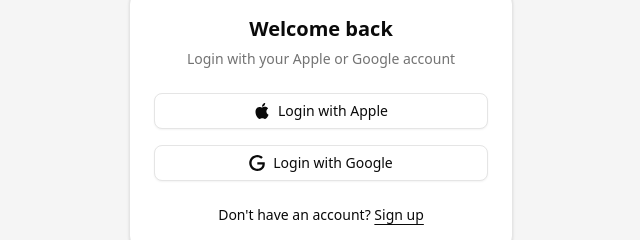
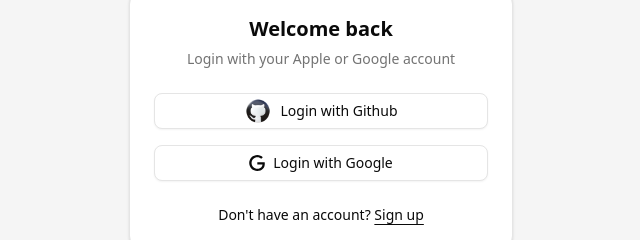
Before and after one commit to Kratos-024/CodeBoard, a React (Vite) app: page /create-acc in a window 1280 px wide. Shown: the part 276-516 px from the top of the page, without its empty margins (319-959 px from the left). Built offline with nearby package versions, Linux system fonts and the light colour scheme; a web font is replaced by a local one.

Commit message:
commit user auth

```diff
--- a/src/apis/UserAuth.ts
+++ b/src/apis/UserAuth.ts
@@ -9,6 +9,7 @@
 
 export const sendTheAuthTokenToBackend = async (code: string) => {
   try {
+    console.log(code);
     const response = await fetch(
       "http://localhost:8000/api/v1/users/authorize",
       {
--- a/src/components/AccountAuth.tsx
+++ b/src/components/AccountAuth.tsx
@@ -1,3 +1,5 @@
+import { userAuthorized } from "../apis/UserAuth";
+
 export const AccountAuth = () => {
   return (
     <section>
@@ -52,10 +54,11 @@
                     <div className="grid gap-6">
                       <div className="flex flex-col gap-4">
                         <button
+                          onClick={userAuthorized}
                           data-slot="button"
                           className="inline-flex items-center justify-center gap-2 whitespace-nowrap rounded-md text-sm font-medium transition-all disabled:pointer-events-none disabled:opacity-50 [&amp;_svg]:pointer-events-none [&amp;_svg:not([class*='size-'])]:size-4 shrink-0 [&amp;_svg]:shrink-0 outline-none focus-visible:border-ring focus-visible:ring-ring/50 focus-visible:ring-[3px] aria-invalid:ring-destructive/20 dark:aria-invalid:ring-destructive/40 aria-invalid:border-destructive border bg-background shadow-xs hover:bg-accent hover:text-accent-foreground dark:bg-input/30 dark:border-input dark:hover:bg-input/50 h-9 px-4 py-2 has-[>svg]:px-3 w-full"
                         >
-                          <svg
+                          {/* <svg
                             xmlns="http://www.w3.org/2000/svg"
                             viewBox="0 0 24 24"
                           >
@@ -63,8 +66,9 @@
                               d="M12.152 6.896c-.948 0-2.415-1.078-3.96-1.04-2.04.027-3.91 1.183-4.961 3.014-2.117 3.675-.546 9.103 1.519 12.09 1.013 1.454 2.208 3.09 3.792 3.039 1.52-.065 2.09-.987 3.935-.987 1.831 0 2.35.987 3.96.948 1.637-.026 2.676-1.48 3.676-2.948 1.156-1.688 1.636-3.325 1.662-3.415-.039-.013-3.182-1.221-3.22-4.857-.026-3.04 2.48-4.494 2.597-4.559-1.429-2.09-3.623-2.324-4.39-2.376-2-.156-3.675 1.09-4.61 1.09zM15.53 3.83c.843-1.012 1.4-2.427 1.245-3.83-1.207.052-2.662.805-3.532 1.818-.78.896-1.454 2.338-1.273 3.714 1.338.104 2.715-.688 3.559-1.701"
                               fill="currentColor"
                             ></path>
-                          </svg>
-                          Login with Apple
+                          </svg> */}
+                          <img className="w-7" src="/github-94.png" />
+                          Login with Github
                         </button>
                         <button
                           data-slot="button"
--- a/src/pages/HomePage.tsx
+++ b/src/pages/HomePage.tsx
@@ -10,7 +10,8 @@
   setDarkMode,
 }: {
   darkMode: boolean;
-  setDarkMode: any;
+
+  setDarkMode: React.Dispatch<React.SetStateAction<boolean>>;
 }) => {
   return (
     <div className="bg-muted/30">
--- a/src/pages/ProfilePage.tsx
+++ b/src/pages/ProfilePage.tsx
@@ -4,13 +4,14 @@
 import "../index.css";
 import { useEffect } from "react";
 import { sendTheAuthTokenToBackend } from "../apis/UserAuth";
+import React from "react";
 
 export const ProfilePage = ({
   darkMode,
   setDarkMode,
 }: {
   darkMode: boolean;
-  setDarkMode: any;
+  setDarkMode: React.Dispatch<React.SetStateAction<boolean>>;
 }) => {
   const location = useLocation();
   const queryParams = new URLSearchParams(location.search);
```
Also changed, not shown: public/github-94.png (added).
